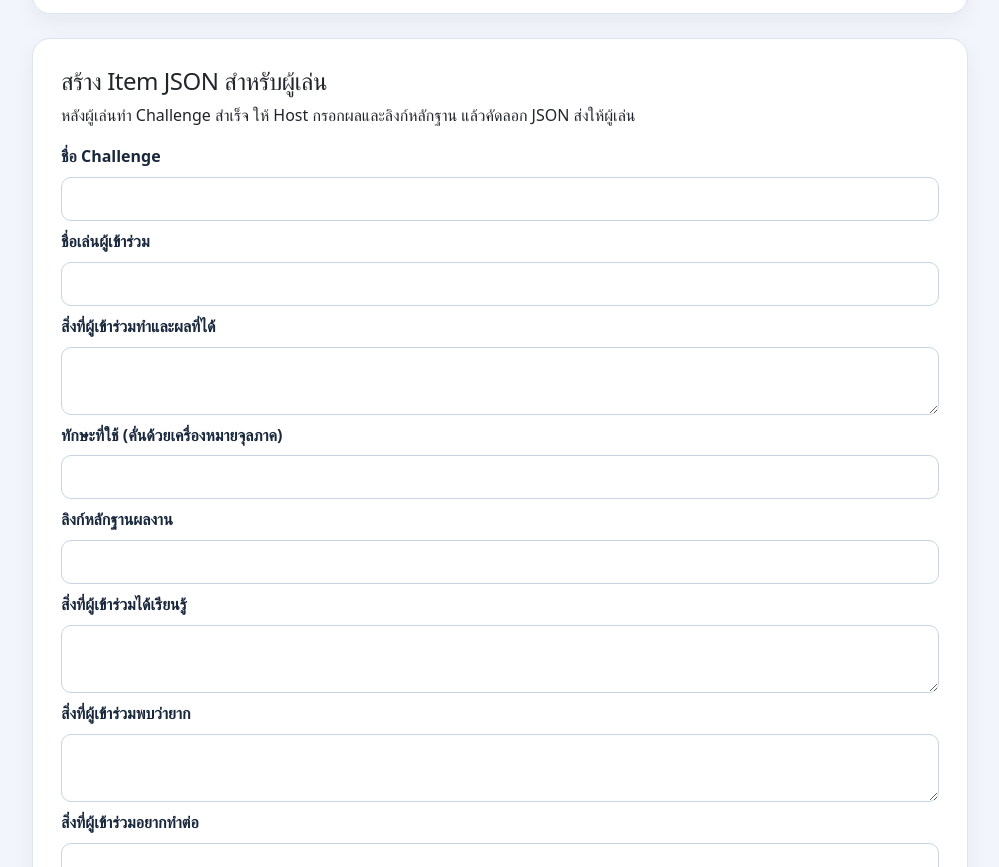
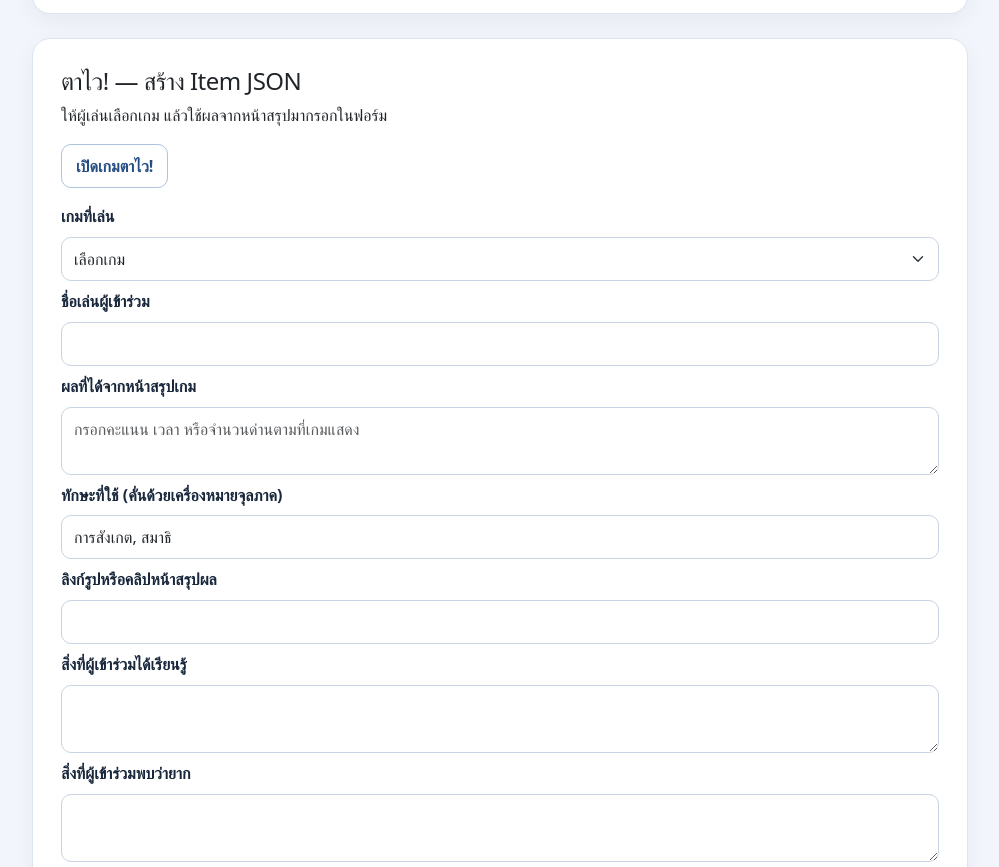
Before and after one commit to Phuvalat-V/cs100-power-up, a plain HTML site: page index.html in a window 1280 px wide. Shown: the part 2648-3515 px from the top of the page, without its empty margins (140-1139 px from the left). Drawn offline with nearby package versions, Linux system fonts and the light colour scheme; no server answers.

Commit message:
Connect Host Challenge form to Color Spot games

```diff
--- a/index.html
+++ b/index.html
@@ -178,34 +178,59 @@
         </form>
       </div>
     </section>
-<section class="card mb-4" id="challenge-booth" lang="th">
+    <section class="card mb-4" id="challenge-booth" lang="th">
       <div class="card-body">
-        <h2 class="h4">สร้าง Item JSON สำหรับผู้เล่น</h2>
-        <p>หลังผู้เล่นทำ Challenge สำเร็จ ให้ Host กรอกผลและลิงก์หลักฐาน แล้วคัดลอก JSON ส่งให้ผู้เล่น</p>
+        <h2 class="h4">ตาไว! — สร้าง Item JSON</h2>
+        <p>ให้ผู้เล่นเลือกเกม แล้วใช้ผลจากหน้าสรุปมากรอกในฟอร์ม</p>
+
+        <a class="btn btn-outline-primary mb-3"
+           href="https://color-spot.axialbeech32.chatgpt.site/"
+           target="_blank" rel="noopener noreferrer">
+          เปิดเกมตาไว!
+        </a>
+
         <form id="host-form" class="vstack gap-2">
-          <label for="host-title">ชื่อ Challenge</label>
-          <input class="form-control" id="host-title" name="title" required>
+          <label for="host-title">เกมที่เล่น</label>
+          <select class="form-select" id="host-title" name="title" required>
+            <option value="">เลือกเกม</option>
+            <option value="ตาไว! — จับผิดภาพ">จับผิดภาพ</option>
+            <option value="ตาไว! — ทายสีตัวอักษร">ทายสีตัวอักษร</option>
+          </select>
+
           <label for="host-alias">ชื่อเล่นผู้เข้าร่วม</label>
           <input class="form-control" id="host-alias" name="alias" required>
-          <label for="host-result">สิ่งที่ผู้เข้าร่วมทำและผลที่ได้</label>
-          <textarea class="form-control" id="host-result" name="result" required></textarea>
+
+          <label for="host-result">ผลที่ได้จากหน้าสรุปเกม</label>
+          <textarea class="form-control" id="host-result" name="result"
+                    placeholder="กรอกคะแนน เวลา หรือจำนวนด่านตามที่เกมแสดง"
+                    required></textarea>
+
           <label for="host-skills">ทักษะที่ใช้ (คั่นด้วยเครื่องหมายจุลภาค)</label>
-          <input class="form-control" id="host-skills" name="skills" required>
-          <label for="host-evidence">ลิงก์หลักฐานผลงาน</label>
-          <input class="form-control" type="url" id="host-evidence" name="evidence" required>
+          <input class="form-control" id="host-skills" name="skills"
+                 value="การสังเกต, สมาธิ" required>
+
+          <label for="host-evidence">ลิงก์รูปหรือคลิปหน้าสรุปผล</label>
+          <input class="form-control" type="url" id="host-evidence"
+                 name="evidence" required>
+
           <label for="host-learned">สิ่งที่ผู้เข้าร่วมได้เรียนรู้</label>
           <textarea class="form-control" id="host-learned" name="learned" required></textarea>
+
           <label for="host-challenge">สิ่งที่ผู้เข้าร่วมพบว่ายาก</label>
           <textarea class="form-control" id="host-challenge" name="challenge" required></textarea>
+
           <label for="host-next">สิ่งที่ผู้เข้าร่วมอยากทำต่อ</label>
           <textarea class="form-control" id="host-next" name="next" required></textarea>
-          <button class="btn btn-primary align-self-start">Generate Item JSON</button>
+
+          <button type="submit" class="btn btn-primary align-self-start">Generate Item JSON</button>
         </form>
+
         <div id="host-output" class="mt-3" hidden>
           <label for="host-json" class="form-label">Portfolio Item JSON</label>
           <textarea id="host-json" class="form-control font-monospace" rows="7" readonly></textarea>
           <button id="copy-item" class="btn btn-outline-primary mt-2" type="button">Copy JSON</button>
         </div>
+
         <div id="host-status" class="mt-2" role="status"></div>
       </div>
     </section>
```
